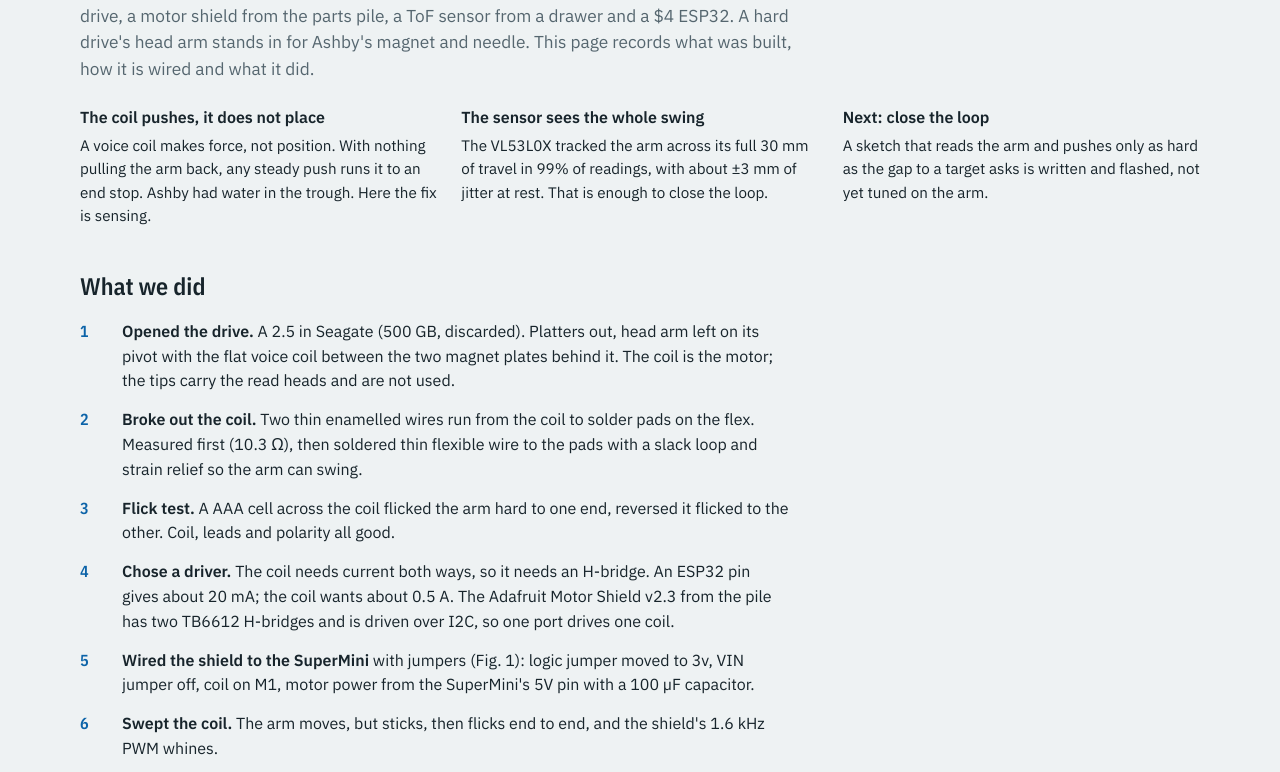
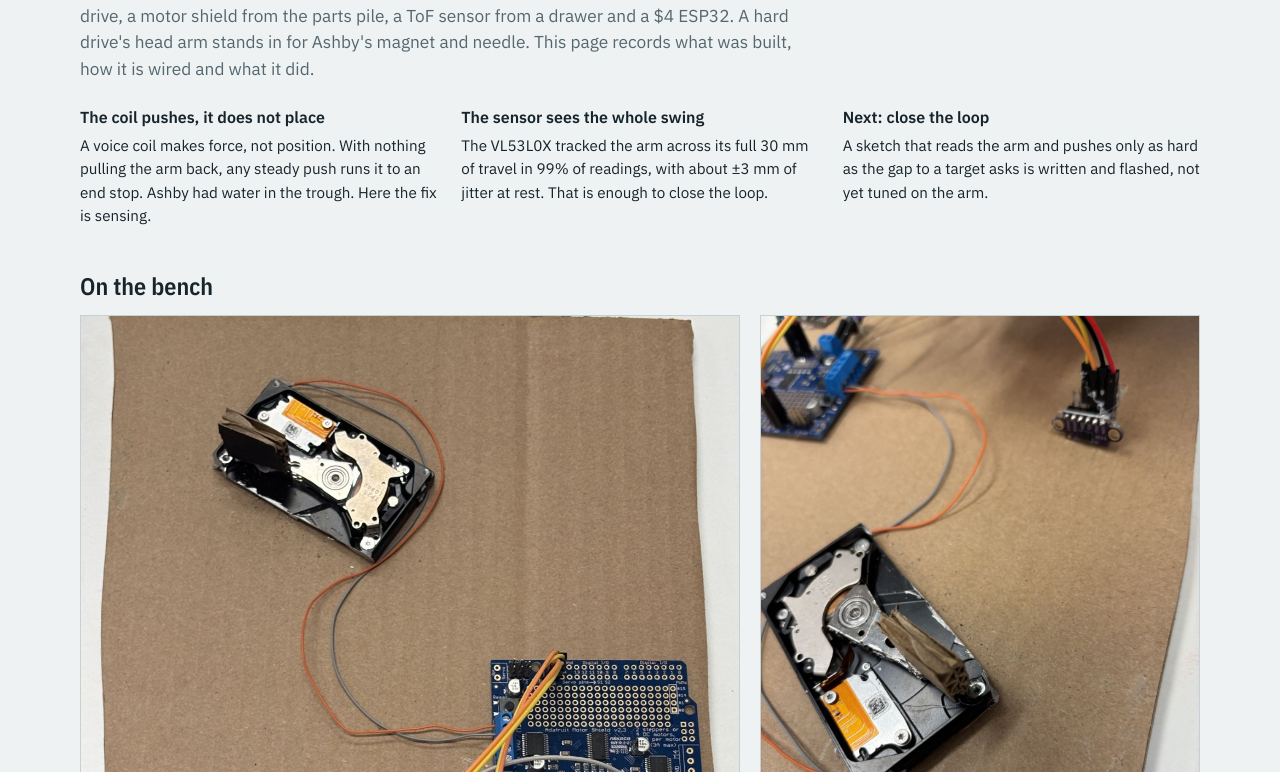
Before and after one commit to sui001/homeostat, a plain HTML site: page visualiser/homeostat_bench_build.html in a window 1280 px wide. Shown: the part 152-924 px from the top of the page. Drawn offline with nearby package versions, Linux system fonts and the light colour scheme.

Commit message:
Bench build page: add five photos of the rig, coil leads and flag
Co-Authored-By: Claude Opus 5.5 <noreply@anthropic.com>

```diff
--- a/visualiser/homeostat_bench_build.html
+++ b/visualiser/homeostat_bench_build.html
@@ -90,6 +90,11 @@ rect.flag { fill: var(--sheet); stroke: var(--fg); stroke-width: 1.4; }
 .grid0 { stroke: var(--rule); stroke-width: 1; }
 nav a, p a, li a, td a { color: var(--sig); }
 .back { font-size: .95rem; }
+.photos { display: grid; grid-template-columns: 3fr 2fr; gap: 20px; align-items: start; margin-top: 14px; }
+.photos .stack { display: grid; gap: 20px; }
+@media (max-width: 760px) { .photos { grid-template-columns: 1fr; } }
+.photos figure, .src figure { margin: 0; min-width: 0; }
+figure img { display: block; width: 100%; height: auto; }
 .steps { display: grid; gap: 14px; margin: 18px 0 0; padding: 0; list-style: none; counter-reset: s; max-width: 74ch; }
 .steps li { counter-increment: s; display: grid; grid-template-columns: 34px 1fr; gap: 8px; margin: 0; }
 .steps li::before { content: counter(s); font: 600 1rem/1.5 var(--cond); color: var(--sig); }
@@ -110,6 +115,17 @@ body { margin: 0 } img { max-width: 100% }</style>
 </header>
 
 <section>
+  <h2>On the bench</h2>
+  <div class="photos">
+    <figure class="hero"><img src="img/bench/overview.jpg" width="1200" height="1600" alt="The whole rig taped to a sheet of cardboard: the opened hard drive with a card flag on its arm at the top, the blue motor shield in the middle, the ToF sensor at the left and the ESP32 SuperMini at the bottom right, joined by jumper wires."><figcaption>The whole unit on a sheet of cardboard: drive and needle at the top, motor shield, ToF sensor on the left, SuperMini bottom right.</figcaption></figure>
+    <div class="stack">
+      <figure><img src="img/bench/arm_and_sensor.jpg" width="1200" height="1600" loading="lazy" alt="The opened drive with a folded card flag glued to the head arm, the coil wires running off to the shield, and the ToF sensor on its jumper leads in the background."><figcaption>The needle and its watcher. The card flag stands up from the arm tip; the ToF waits to be aimed at it.</figcaption></figure>
+      <figure><img src="img/bench/shield_wiring.jpg" width="1200" height="1600" loading="lazy" alt="The motor shield and the SuperMini joined by coloured jumper wires, the coil's orange and grey leads in the M1 terminal and the 100 microfarad capacitor beside the power terminal."><figcaption>Shield and SuperMini. Coil leads (orange and grey) in M1, I2C and power on jumpers, the 100 µF capacitor at the power terminal.</figcaption></figure>
+    </div>
+  </div>
+</section>
+
+<section>
   <h2>What we did</h2>
   <ol class="steps">
     <li><span><b>Opened the drive.</b> A 2.5 in Seagate (500 GB, discarded). Platters out, head arm left on its pivot with the flat voice coil between the two magnet plates behind it. The coil is the motor; the tips carry the read heads and are not used.</span></li>
@@ -122,6 +138,10 @@ body { margin: 0 } img { max-width: 100% }</style>
     <li><span><b>Lined it up.</b> A live range page showed distance, jitter and a 10 s trace. At 200 mm the beam is wider than the flag; at 100 mm a small target read 180, so the page gained a two-point calibration against a ruler.</span></li>
     <li><span><b>Ran both together</b> and logged 1,240 readings of arm position against coil drive (Fig. 3).</span></li>
   </ol>
+  <div class="src" style="margin-top:22px">
+    <figure><img src="img/bench/coil_leads.jpg" width="1200" height="1600" loading="lazy" alt="Close-up of the arm's pivot block: two hair-thin enamelled coil wires loop up from their solder pads on the copper flex beside the bearing."><figcaption>Step 2, close up. The coil's two enamelled wires land on solder pads on the flex beside the pivot bearing. The new leads were soldered to these pads, not to the wires.</figcaption></figure>
+    <figure><img src="img/bench/arm_flag.jpg" width="1200" height="1600" loading="lazy" alt="The drive from the side: a folded card flag, its face still black before it was changed to white, glued upright on the head arm, with the coil leads curling away."><figcaption>The flag: folded card glued upright on the arm, shown here with its first black face. The ToF reads black poorly, so the face was changed to white after the range tests.</figcaption></figure>
+  </div>
 </section>
 
 <section>
```
Also changed, not shown: visualiser/img/bench/arm_and_sensor.jpg (added), visualiser/img/bench/arm_flag.jpg (added), visualiser/img/bench/coil_leads.jpg (added), visualiser/img/bench/overview.jpg (added), visualiser/img/bench/shield_wiring.jpg (added).
